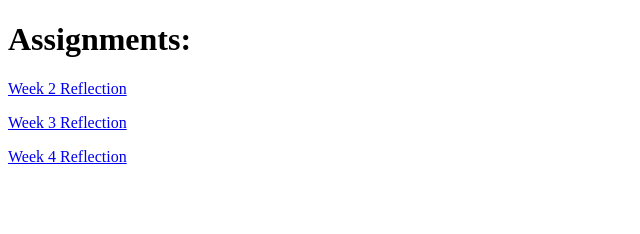
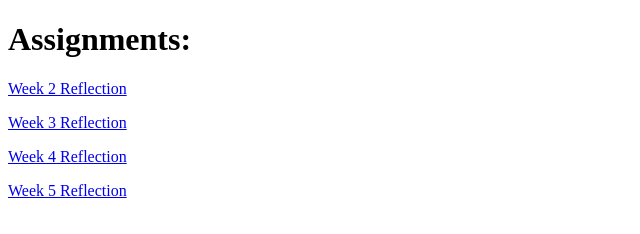
Before and after one commit to jessicapayne95775/jessicapayne95775.github.io, a plain HTML site: page index.html in a window 1280 px wide. Shown: the whole page, without its empty margins (0-640 px from the left). Drawn offline with Linux system fonts and the light colour scheme.

Commit message:
Update index.html

```diff
--- a/index.html
+++ b/index.html
@@ -11,6 +11,7 @@
     <a href= "https://view.officeapps.live.com/op/view.aspx?src=https%3A%2F%2Fjessicapayne95775.github.io%2FW02Reflection.docx&wdOrigin=BROWSELINK">Week 2 Reflection</a>
     <p><a href= "https://view.officeapps.live.com/op/view.aspx?src=https%3A%2F%2Fjessicapayne95775.github.io%2FWeek3reflection.docx&wdOrigin=BROWSELINK">Week 3 Reflection</a></p>
     <p><a href= "https://view.officeapps.live.com/op/view.aspx?src=https%3A%2F%2Fjessicapayne95775.github.io%2Fw04_reflection.docx&wdOrigin=BROWSELINK">Week 4 Reflection</a></p>
+    <p><a href= "https://view.officeapps.live.com/op/view.aspx?src=https%3A%2F%2Fjessicapayne95775.github.io%2Fw05reflection.docx&wdOrigin=BROWSELINK">Week 5 Reflection</a></p>
 
 
 </body>
```
